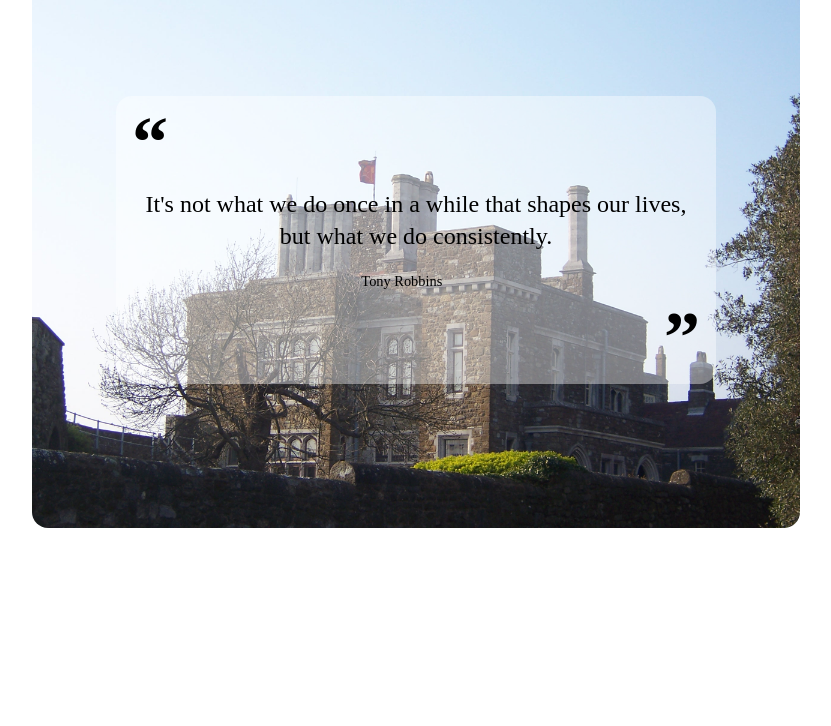
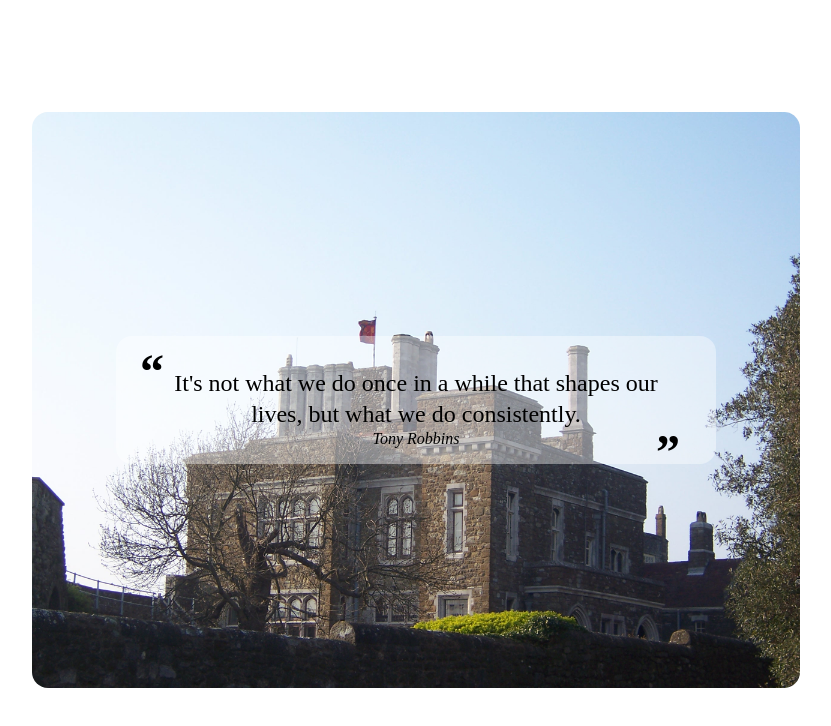
Before and after one commit to ChristopherKaelin/the-quote-card-express, a website: page public/index.html in a window 1280 px wide. Shown: the whole page, without its empty margins (224-1055 px from the left). Drawn offline with Linux system fonts and the light colour scheme.

Commit message:
1. Quotes are rotating; 2. Moved author text to not be overwritten by quote update function; 3. Fixed positioning of quote marks.

```diff
--- a/package.json
+++ b/package.json
@@ -3,7 +3,7 @@
   "version": "1.0.0",
   "main": "server.js",
   "scripts": {
-    "dev": "node server.js",
+    "dev": "nodemon server.js",
     "test": "echo \"Error: no test specified\" && exit 1"
   },
   "keywords": [],
@@ -12,5 +12,8 @@
   "description": "",
   "dependencies": {
     "express": "^5.1.0"
+  },
+  "devDependencies": {
+    "nodemon": "^3.1.10"
   }
 }
--- a/public/css/style.css
+++ b/public/css/style.css
@@ -1,9 +1,10 @@
 main {
+    position: relative;
     display: flex;
     flex-direction: column;
     align-items: center;
     justify-content: center;
-    height: 60vh;
+    height: 100vh;
 }
 
 .background-img {
@@ -18,39 +19,52 @@ main {
     z-index: -1;
 }
 
-q:before, q:after {
-    margin: 0px;
-    padding: 0px;
-    font-weight: bold;
-    font-size: 3em;
-    display: flex;
-}
-q:before {
-    justify-content: flex-start;
-}
-q:after {
-    justify-content: flex-end;
-}
-
 .quote-container {
-    display: flex;
+    position: relative;
     max-width: 600px;
     color: black;
     background-color: rgba(255, 255, 255, 0.4);
     border-radius: 1rem;
-    padding: 0 1rem;
-    margin: auto 0;
+    padding: 1rem;
+    margin: 0;
     z-index: 1;
 }
 
 .quote-text {
+    display: block;;
     font-size: 1.5rem;
     line-height: 1.3;
     text-align: center;
-    margin: 0 auto;
+    margin: 1rem auto 0;
+    padding: 0 1rem;
 }
 
 .author-text {
-    font-size: .9rem;
-    margin-top: 20px;
+    margin-top: 0;
+    text-align: center;
+    font-style: italic;
 }
+
+q:before, q:after {
+    content: none;
+}
+
+.quote-container:before {
+    content: open-quote;
+    top: 0.75em;
+    left: 0.5em;
+}
+
+.quote-container:after {
+    content: close-quote;
+    bottom: 0.25em;
+    right: 0.75em;
+}
+
+.quote-container:before, .quote-container:after {
+    font-weight: bold;
+    font-size: 3em;
+    line-height: 0;
+    position: absolute;
+    vertical-align: baseline;
+}
--- a/public/index.html
+++ b/public/index.html
@@ -13,10 +13,10 @@
             <article class="quote-container">
                 <q id="quote" class="quote-text">
                     It's not what we do once in a while that shapes our lives, but what we do consistently.
-                    <p id="author" class="author-text">
-                        Tony Robbins
-                    </p>
                 </q>
+                <p id="author" class="author-text">
+                    Tony Robbins
+                </p>
             </article>
         </main>
         <script src="./js/index.js"></script>
--- a/public/js/index.js
+++ b/public/js/index.js
@@ -0,0 +1,39 @@
+"use strict"
+
+const elements = {
+    quote: document.getElementById("quote"),
+    author: document.getElementById("author"),
+};
+
+const quotes = [
+    {quote: "To me there are three things everyone should do every day. Number one is laugh. Number two is think -- spend some time time in thought. Number three, you should have your emotions move you to tears. If you laugh, think and cry, that's a heck of a day.",
+     author: "Jim Valvano",
+    },
+    {quote: "Be curious, not judgemental",
+     author: "Ted Lasso",
+    },
+    {quote: "I hope that all of us or none of us are judged by the actions of our weakest moments; but rather by the strength we show when and if we are ever given a second chance",
+     author: "Ted Lasso",
+    },
+    {quote: "Success is not final, failure is not fatal: It is the courage to continue that counts.",
+     author: "Winston S. Churchill",
+    },
+    {quote: "It's not what we do once in a while that shapes our lives, but what we do consistently.",
+     author: "Tony Robbins",
+    }
+]
+
+function loopThroughQuotes() {
+    let quoteIndex = 0;
+    setInterval(() => {
+        if (quoteIndex < quotes.length) {
+            elements.quote.textContent = quotes[quoteIndex].quote;
+            elements.author.textContent = quotes[quoteIndex].author;
+            quoteIndex++;
+        } else {
+            quoteIndex = 0;
+        }
+    }, 3000);
+}
+
+setTimeout(loopThroughQuotes, 3000);
```
Also changed, not shown: 2 other files.
